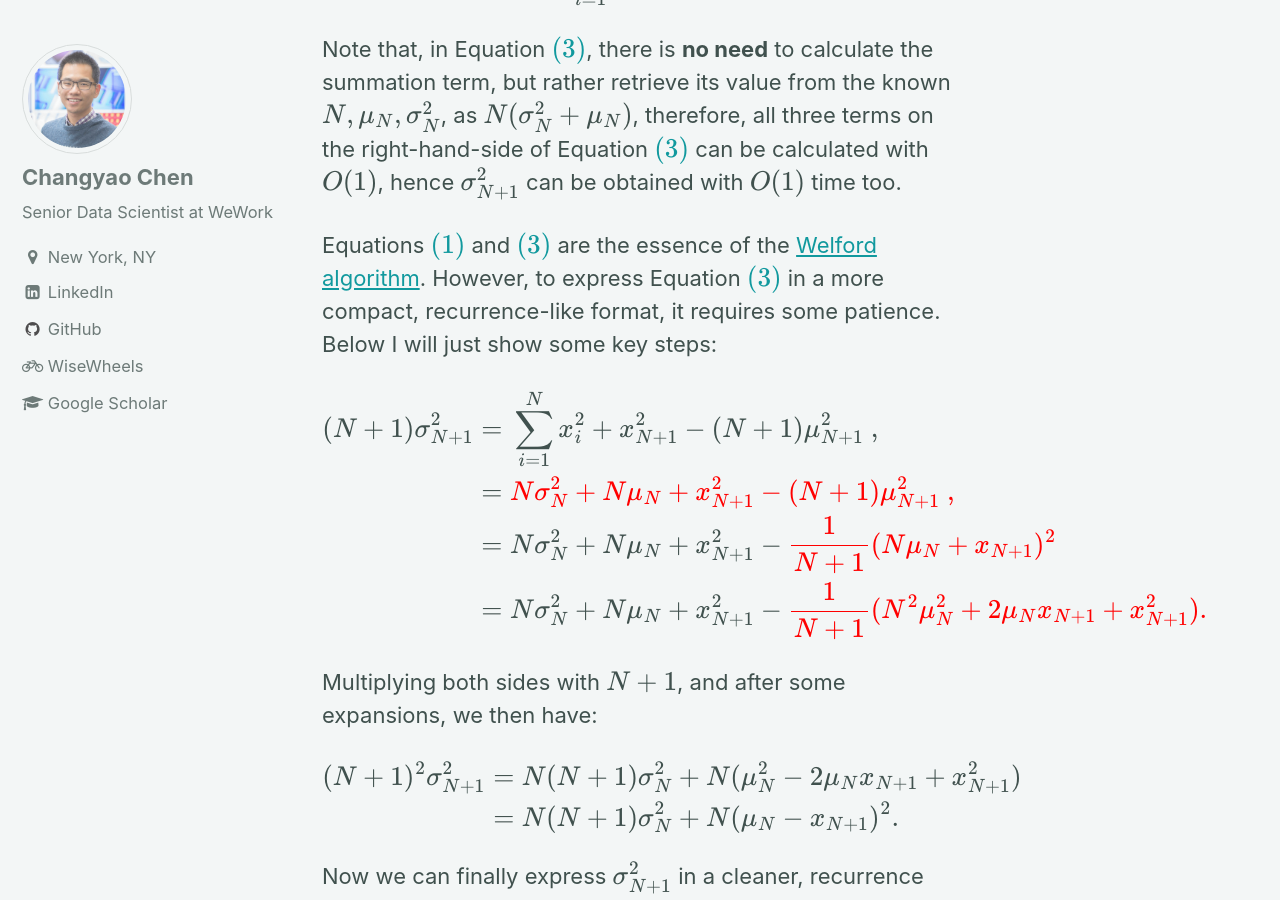
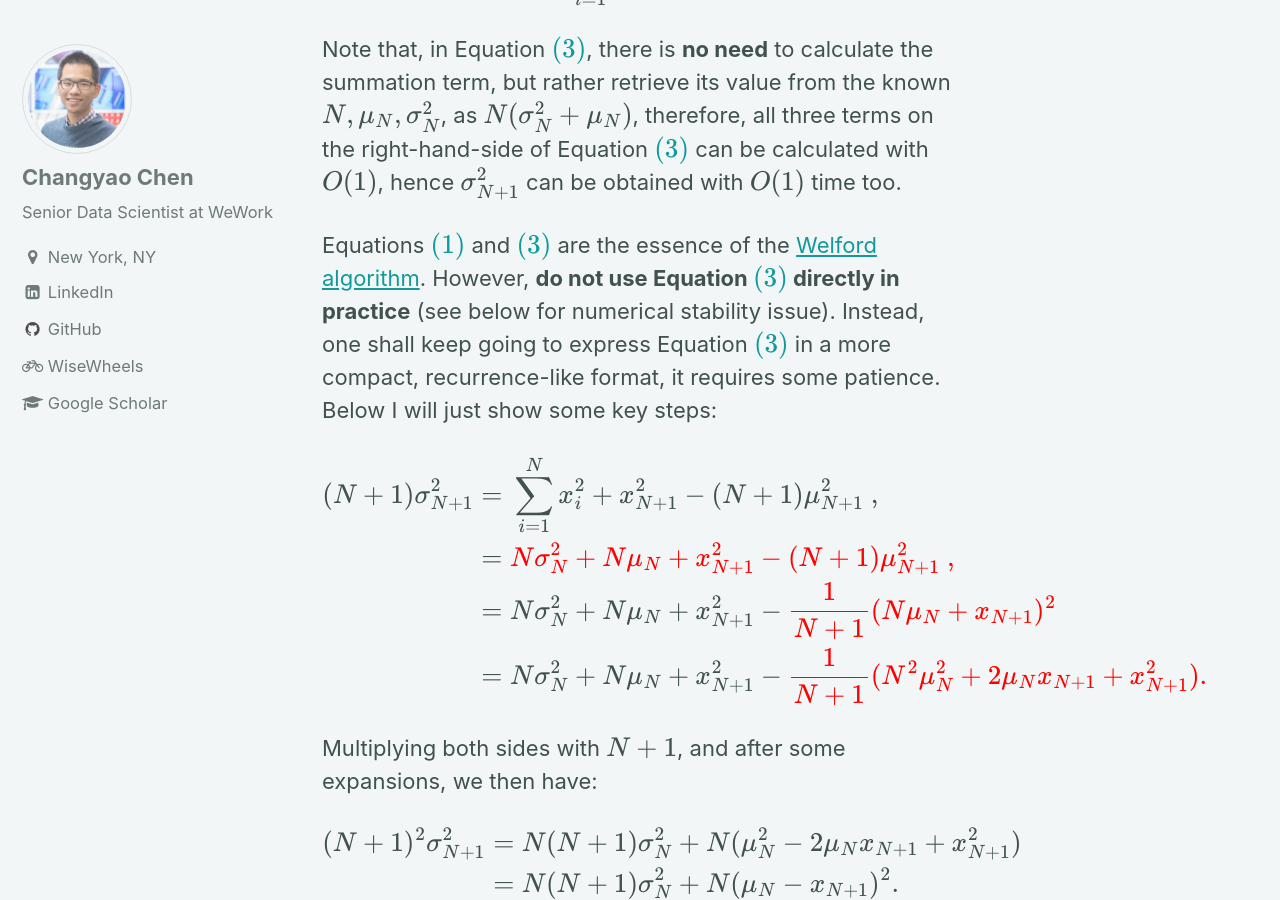
Before and after one commit to changyaochen/changyaochen.github.io, a Jekyll site: the page built from _posts/2019-02-07-welford.md, in a window 1280 px wide and 900 px high, scrolled down 2282 px. Built offline with Jekyll 4.4.1, drawn with Linux system fonts in a browser that asks for light colours; formulas are drawn with MathJax 3; comment, search, counter and statistics services are not loaded; some of the changed lines change nothing that is shown; some of the changed text lies outside the part shown.

Commit message:
cosmetic change

```diff
--- a/_posts/2019-02-07-welford.md
+++ b/_posts/2019-02-07-welford.md
@@ -58,7 +58,7 @@
 
 Note that, in Equation $$\eqref{new_sig}$$, there is **no need** to calculate the summation term, but rather retrieve its value from the known $$N, \mu_N, \sigma^2_N$$, as $$N(\sigma^2_N + \mu_N)$$, therefore, all three terms on the right-hand-side of Equation $$\eqref{new_sig}$$ can be calculated with $$O(1)$$, hence $$\sigma^2_{N+1}$$ can be obtained with $$O(1)$$ time too.
 
-Equations $$\eqref{new_mu}$$ and $$\eqref{new_sig}$$ are the essence of the [Welford algorithm](https://en.wikipedia.org/wiki/Algorithms_for_calculating_variance#Welford's_Online_algorithm). However, to express Equation $$\eqref{new_sig}$$ in a more compact, recurrence-like format, it requires some patience. Below I will just show some key steps:
+Equations $$\eqref{new_mu}$$ and $$\eqref{new_sig}$$ are the essence of the [Welford algorithm](https://en.wikipedia.org/wiki/Algorithms_for_calculating_variance#Welford's_Online_algorithm). However, **do not use Equation $$\eqref{new_sig}$$ directly in practice** (see below for numerical stability issue). Instead, one shall keep going to express Equation $$\eqref{new_sig}$$ in a more compact, recurrence-like format, it requires some patience. Below I will just show some key steps:
 
 $$
 \begin{eqnarray}
@@ -140,7 +140,7 @@
 
 Other than the $$O(N)$$ to $$O(1)$$ speed gain, the Welford algorithm provides an added benefit, which is the numerical stability. Since real numbers are represented using floating-point arithmetic with finite bits in computers, one has to lose some precision. In almost all cases, this is not a concern, however, if one subtracts a very small number from a very large number, or performs subtraction between two very close numbers, bad things can happen, due to this rounding issue. This is known as the [loss of significance](https://en.wikipedia.org/wiki/Loss_of_significance), or catastrophic cancellation.
 
-How this catastrophic cancellation can affect the variance calculation? It stems from Equation $$\eqref{var_2}$$, in which one calculates the variance by subtracting the squared mean from the mean of summed squared. It is very appealing since if one knows $$\mu_{N+1}$$ from an $$O(1)$$ operation, *i.e.*, Equation $$\eqref{new_mu}$$, and keeping track of the summed squared $$\sum x_i^2$$, then $$\sigma_{N+1}^2$$ can be easily calculated from Equation $$\eqref{var_2}$$ in $$O(1)$$ time.
+How this catastrophic cancellation can affect the variance calculation? It stems from Equation $$\eqref{var_2}$$, in which one calculates the variance by subtracting the squared mean from the mean of summed squared. It is very appealing since if one knows $$\mu_{N+1}$$ from an $$O(1)$$ operation, *i.e.*, Equation $$\eqref{new_mu}$$, and keeping track of the summed squared $$\sum x_i^2$$, then $$\sigma_{N+1}^2$$ can be easily calculated from Equation $$\eqref{new_sig}$$ in $$O(1)$$ time.
 
 That is exactly when the catastrophic cancellation hits: if $$\sum x_i^2$$ is orders of different to $$N \mu_i$$, weird things will happen, and one can get negative $$\sigma^2$$! See [here](https://nbviewer.jupyter.org/github/changyaochen/changyaochen.github.io/blob/master/assets/notebooks/welford.ipynb#ns) for a simple illustration.
 
@@ -157,15 +157,18 @@
 ~~~python
 from heapq import heappush, heappop
 
+
 class RunningMedian(object):
 
   def __init__(self):
+    self.running_median = []
     return
 
   def stream(self, fname):
     """
     streaming data in from file
     """
+
     with open(fname, 'r') as f:
       while True:
         line = f.readline()
@@ -180,19 +183,18 @@
 
     # first initate the low and high
     tmp = []
-    running_median = []
 
     for i, x in enumerate(self.stream(fname)):
       if i == 0:
-        running_median.append(x)
+        self.running_median.append(x)
       if i >= 2:
         break
 
       tmp.append(x)
 
-    low, high = [-1*min(tmp)], [max(tmp)]
+    low, high = [-1 * min(tmp)], [max(tmp)]
     # two heaps for the lower and higher half
-    running_median.append(-1*low[0])
+    self.running_median.append(-1 * low[0])
 
     for i, x in enumerate(self.stream(fname)):
       if i < 2:
@@ -201,40 +203,39 @@
       # case 1, low and high is equal length
       if len(low) - len(high) == 0:
         if x < high[0]:
-          heappush(low, -1*x)
-          running_median.append(-1*low[0])
+          heappush(low, -1 * x)
+          self.running_median.append(-1 * low[0])
         else:
           heappush(high, x)
-          running_median.append(high[0])
-
+          self.running_median.append(high[0])
         continue
 
       # case 2, low has one more element than high
       if len(low) - len(high) == 1:
         if x < high[0]:
-          heappush(low, -1*x)
-          tmp = -1*heappop(low)
+          heappush(low, -1 * x)
+          tmp = -1 * heappop(low)
           heappush(high, tmp)
         else:
           heappush(high, x)
 
-        running_median.append(-1*low[0])
+        self.running_median.append(-1 * low[0])
         continue
 
       # case 3, high has one more element than low
       if len(low) - len(high) == -1:
         if x < high[0]:
-          heappush(low, -1*x)
+          heappush(low, -1 * x)
         else:
           heappush(high, x)
           tmp = heappop(high)
-          heappush(low, -1*tmp)
+          heappush(low, -1 * tmp)
 
-        running_median.append(-1*low[0])
+        self.running_median.append(-1 * low[0])
         continue
 
       else:
         raise Exception('Error!')
 
-    return result
+    return None
 ~~~
```
